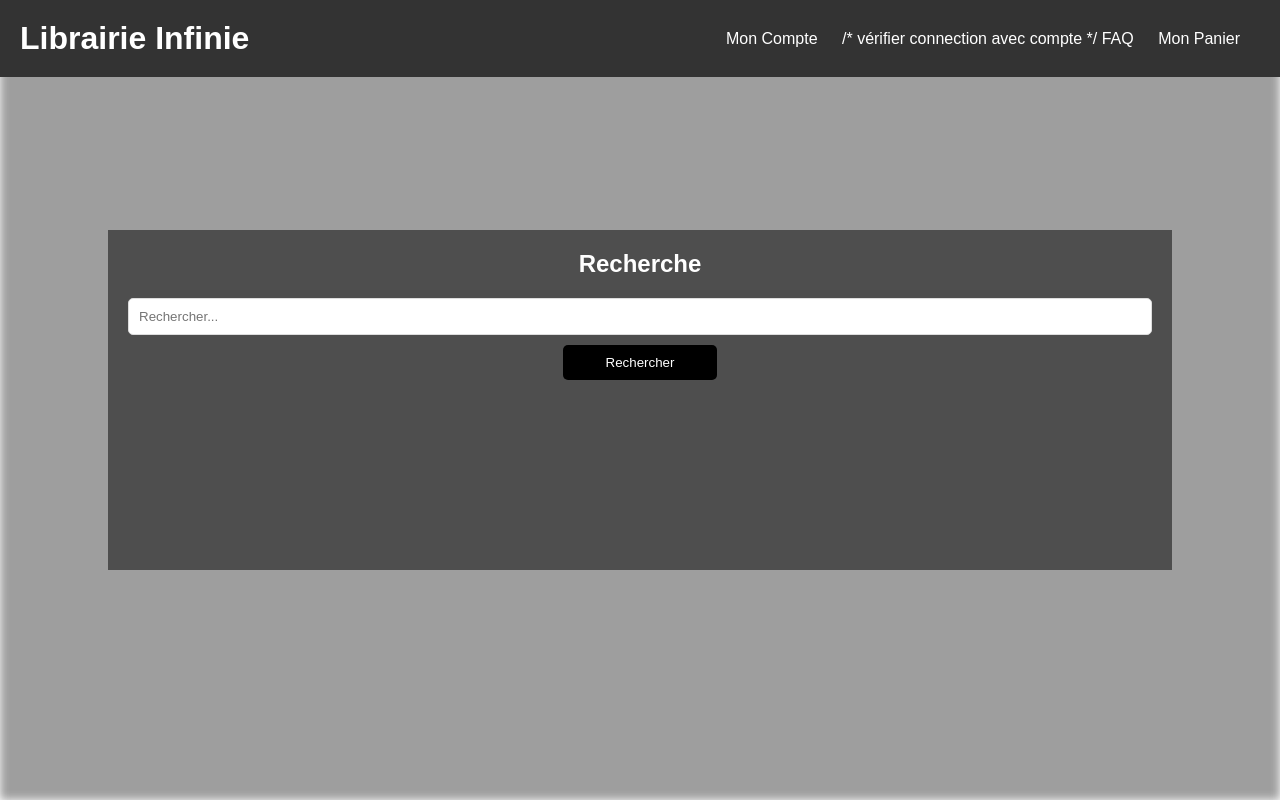
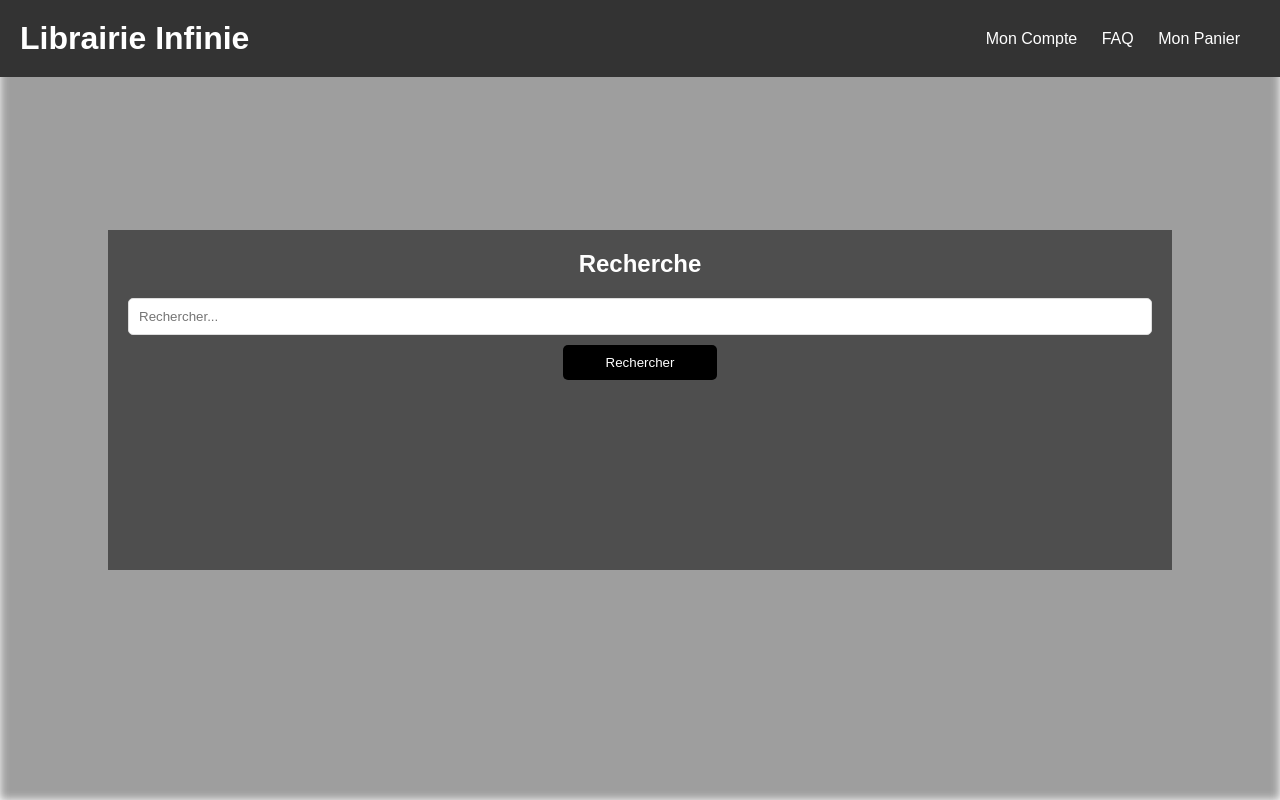
Before and after one commit to kerby1998/projet_glo2005, a Flask app: template templates/page_recherche.html in a window 1280 px wide. Run offline with Flask 3, Linux system fonts and the light colour scheme; the template is opened without the code that fills it, so the values that code supplies are empty.

Commit message:
Update page_recherche.html

```diff
--- a/templates/page_recherche.html
+++ b/templates/page_recherche.html
@@ -108,7 +108,7 @@
             <h1>Librairie Infinie</h1>
             <nav>
                 <ul>
-                    <li><a href="#" id="account-link">Mon Compte</a></li> /* vérifier connection avec compte */
+                    <li><a href="#" id="account-link">Mon Compte</a></li> <!-- vérifier connection avec compte-->
                     <li><a href="faq.html">FAQ</a></li>
                     <li><a href="panier.html">Mon Panier</a></li>
                 </ul>
```
